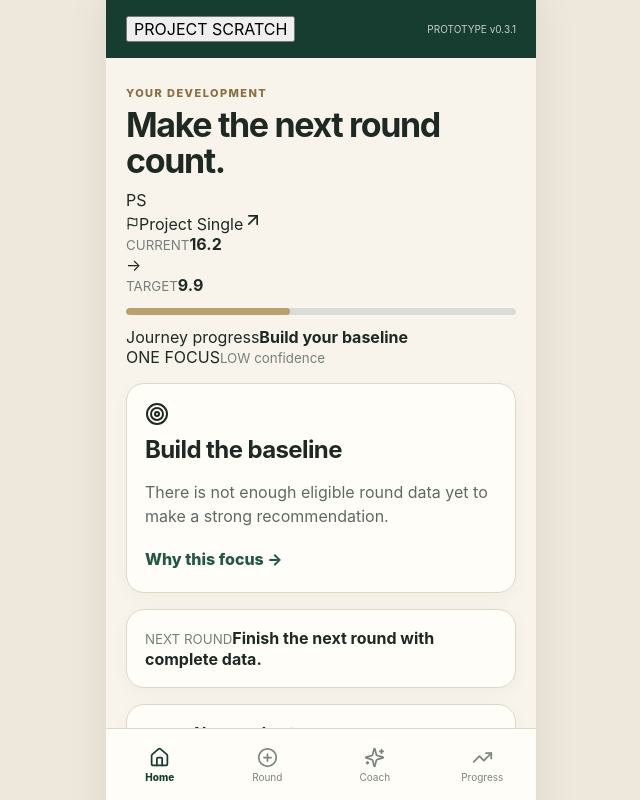
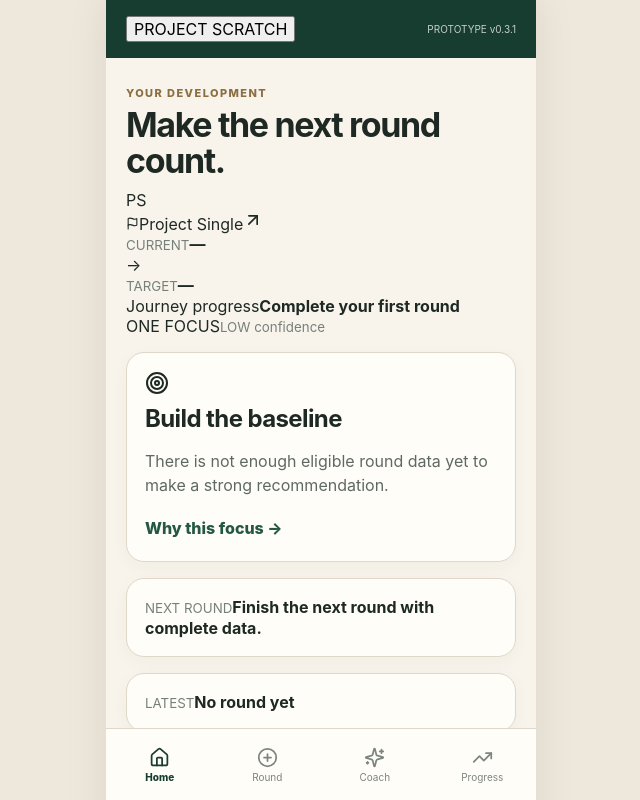
Before and after one commit to MarreKromo/-project-scratch-prototype, a React (Vite) app: page / in a window 1280 px wide. Both pictures are taken after a click on the button "PROJECT SCRATCH". Shown: the top 800 px of the page, without its empty margins (319-959 px from the left). Built offline with nearby package versions, Linux system fonts and the light colour scheme.

Commit message:
Remove hardcoded HeroCard player data

```diff
--- a/src/components/HeroCard.jsx
+++ b/src/components/HeroCard.jsx
@@ -1,2 +1,41 @@
-import React from 'react'; import {ArrowUpRight,Flag} from 'lucide-react'; import {Bar} from './UI.jsx';
-export default function HeroCard({journey,lastScore}){return <div className="heroCard"><div className="heroGlow"/><div className="heroTop"><span className="pill"><Flag size={13}/>{journey}</span><ArrowUpRight size={20}/></div><div className="heroNumbers"><div><small>CURRENT</small><strong>16.2</strong></div><span>→</span><div><small>TARGET</small><strong>9.9</strong></div></div><Bar n={42}/><div className="heroFoot"><span>Journey progress</span><b>{lastScore?`Last round ${lastScore}`:'Build your baseline'}</b></div></div>}
+import React from 'react';
+import {ArrowUpRight,Flag} from 'lucide-react';
+
+export default function HeroCard({journey,lastScore}){
+  return (
+    <div className="heroCard">
+      <div className="heroGlow"/>
+
+      <div className="heroTop">
+        <span className="pill">
+          <Flag size={13}/>
+          {journey}
+        </span>
+        <ArrowUpRight size={20}/>
+      </div>
+
+      <div className="heroNumbers">
+        <div>
+          <small>CURRENT</small>
+          <strong>—</strong>
+        </div>
+
+        <span>→</span>
+
+        <div>
+          <small>TARGET</small>
+          <strong>—</strong>
+        </div>
+      </div>
+
+      <div className="heroFoot">
+        <span>Journey progress</span>
+        <b>
+          {lastScore
+            ? `Last round ${lastScore}`
+            : 'Complete your first round'}
+        </b>
+      </div>
+    </div>
+  );
+}
```
